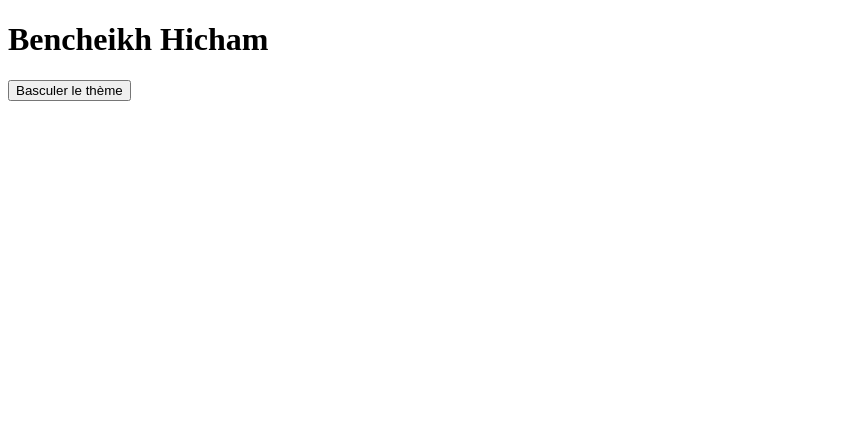
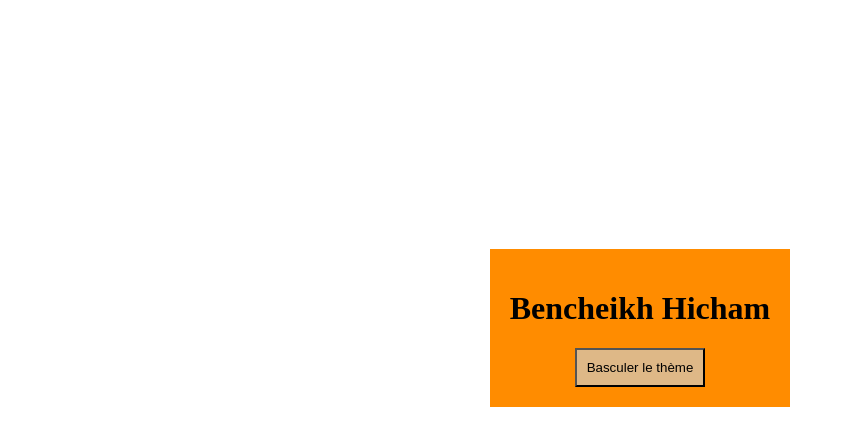
Before and after one commit to bencheikh76/revision-workflow-theme, a plain HTML site: page index.html in a window 1280 px wide. Shown: the whole page, without its empty margins (0-845 px from the left). Drawn offline with Linux system fonts and the light colour scheme.

Commit message:
ajout css

```diff
--- a/index.html
+++ b/index.html
@@ -7,7 +7,10 @@
     <title>Document</title>
 </head>
 <body>
-    <h1>Bencheikh Hicham</h1>
-    <button id="theme-toggle">Basculer le thème</button>
+    <div class="card">
+        <h1>Bencheikh Hicham</h1>
+         <button id="theme-toggle">Basculer le thème</button>
+    </div>
+
 </body>
 </html>
--- a/style.css
+++ b/style.css
@@ -0,0 +1,16 @@
+button{
+    background-color: burlywood;
+    color: black;
+    padding: 10px;
+}
+.card{
+    background-color: darkorange;
+    text-align: center;
+    padding: 20px;
+}
+body{
+    display: flex;
+    justify-content: center;
+    align-items: center;
+    height: 80vh;
+}
```
